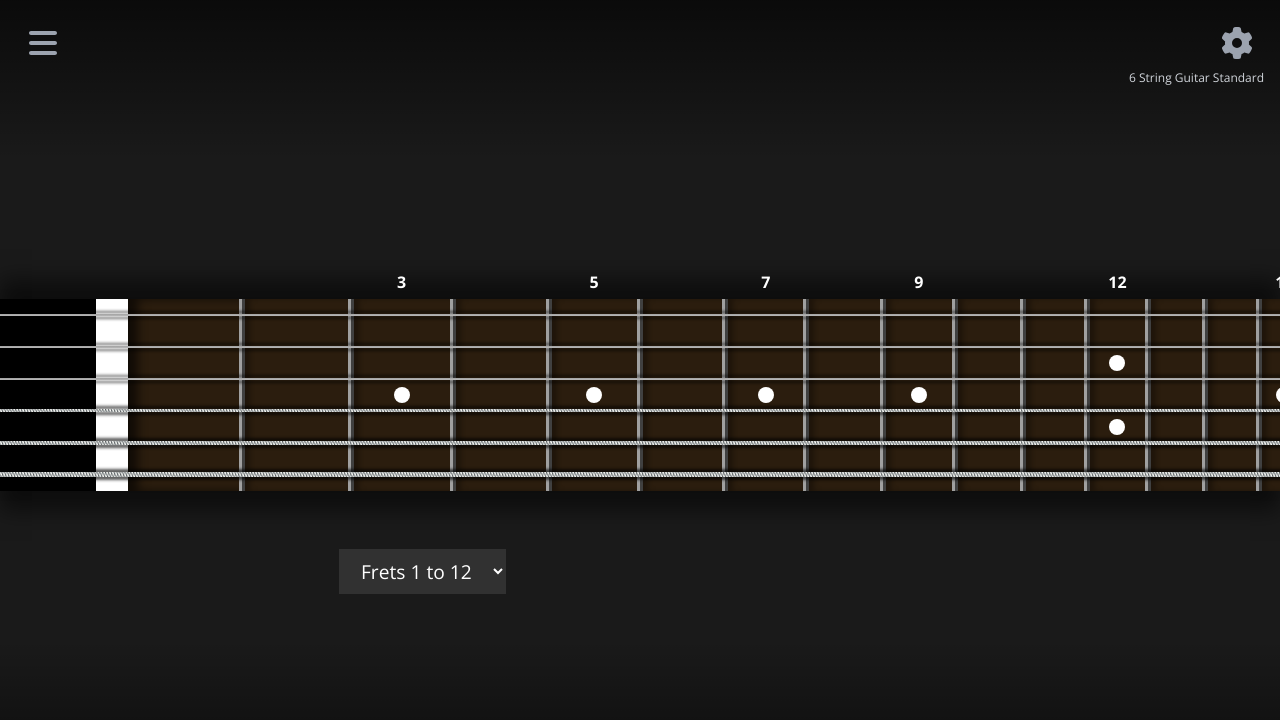
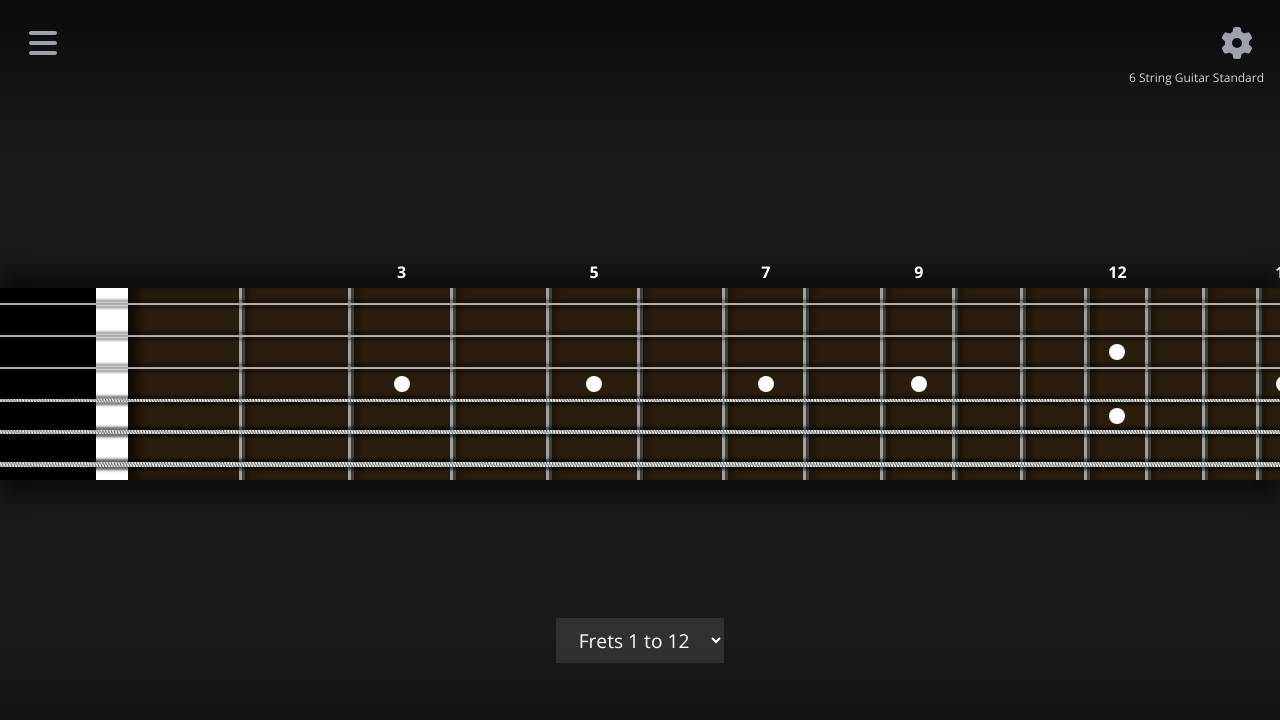
Before and after one commit to MekonLips/Frets, a React (Vite) app: page / in a window 1280 px wide. Shown: the top 720 px of the page. Built offline with nearby package versions, Linux system fonts and the light colour scheme.

Commit message:
Centre tab and fret range selector between board and sequence

```diff
--- a/src/index.css
+++ b/src/index.css
@@ -378,7 +378,10 @@
   .legacy-instrument-menu-trigger .legacy-nav-icon-button-wrapper { @apply flex w-full flex-col items-end; }
   .legacy-instrument-menu-trigger .legacy-nav-icon-button-wrapper > button { @apply h-[3.4rem] w-[3.4rem] shrink-0 self-end rounded-full; }
   .legacy-instrument-label { @apply max-w-full text-right text-xs text-gray-300; }
-  .legacy-range-selector-container { @apply col-start-1 col-end-4 row-start-3 row-end-4 items-center justify-center; }
-  .legacy-range-selector-container label { @apply flex w-full justify-center; }
-  .legacy-range-selector-container .legacy-form-select { @apply max-w-full text-center; }
+  .legacy-grid > div.legacy-tab-sequence-cell { @apply col-start-1 col-end-4 row-start-3 row-end-4 flex-col items-stretch justify-center gap-4; }
+  .legacy-tab-range-container { @apply flex w-full flex-col items-center justify-center gap-3; }
+  .legacy-tab-range-container .legacy-tab-container { @apply h-auto w-full; }
+  .legacy-tab-range-container .legacy-range-selector-container { @apply flex w-full items-center justify-center p-0; }
+  .legacy-tab-range-container label { @apply flex w-full justify-center; }
+  .legacy-tab-range-container .legacy-form-select { @apply max-w-full text-center; }
 }
```
